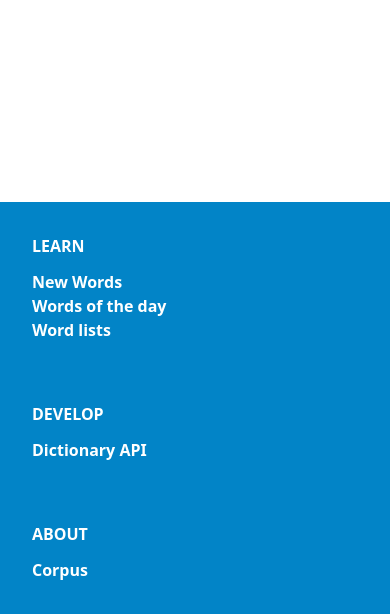
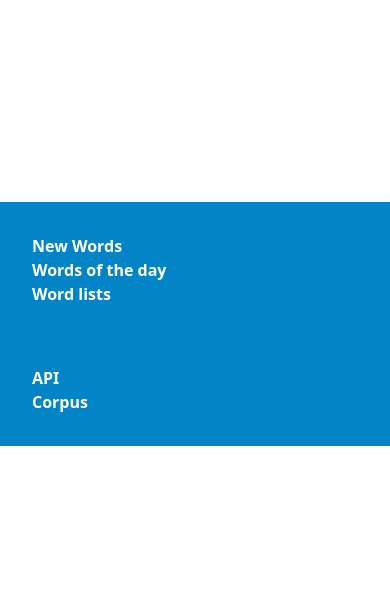
Before and after one commit to anmv921/rumos-dicionario-mvc, a PHP site: template views/browse.php in a window 390 px wide. Shown: the part 826-1440 px from the top of the page. After the commit the page ends 1272 px from the top, so only its background shows below. Run offline with PHP 8.4, Linux system fonts and the light colour scheme; the template is opened without the code that fills it, so the values that code supplies are empty; some libraries are stand-ins or nearby versions.

Commit message:
responsive

```diff
--- a/views/templates/footer.php
+++ b/views/templates/footer.php
@@ -2,9 +2,6 @@
         <section
         class="flex flex-col md:flex-row gap-1 md:gap-10 p-1 md:p-7 bg-sky-600 text-white font-semibold">
             <ul class="p-7" >
-                <li class="uppercase pb-3 hover:underline">
-                    <a href="#">Learn</a>
-                </li>
                 <li class="hover:underline" >
                     <a href="#">New Words</a>
                 </li>
@@ -16,18 +13,8 @@
                 </li>
             </ul>
             <ul class="p-7" >
-                <li class="uppercase pb-3 hover:underline">
-                    <a href="#">Develop</a>
-                </li>
                 <li class="hover:underline">
-                    <a href="#">Dictionary API</a>
-                </li>
-            </ul>
-            <ul class="p-7" >
-                <li class="uppercase pb-3 hover:underline">
-                    <a href="#">
-                        About
-                    </a>
+                    <a href="#">API</a>
                 </li>
                 <li class="hover:underline">
                     <a href="#">
```
